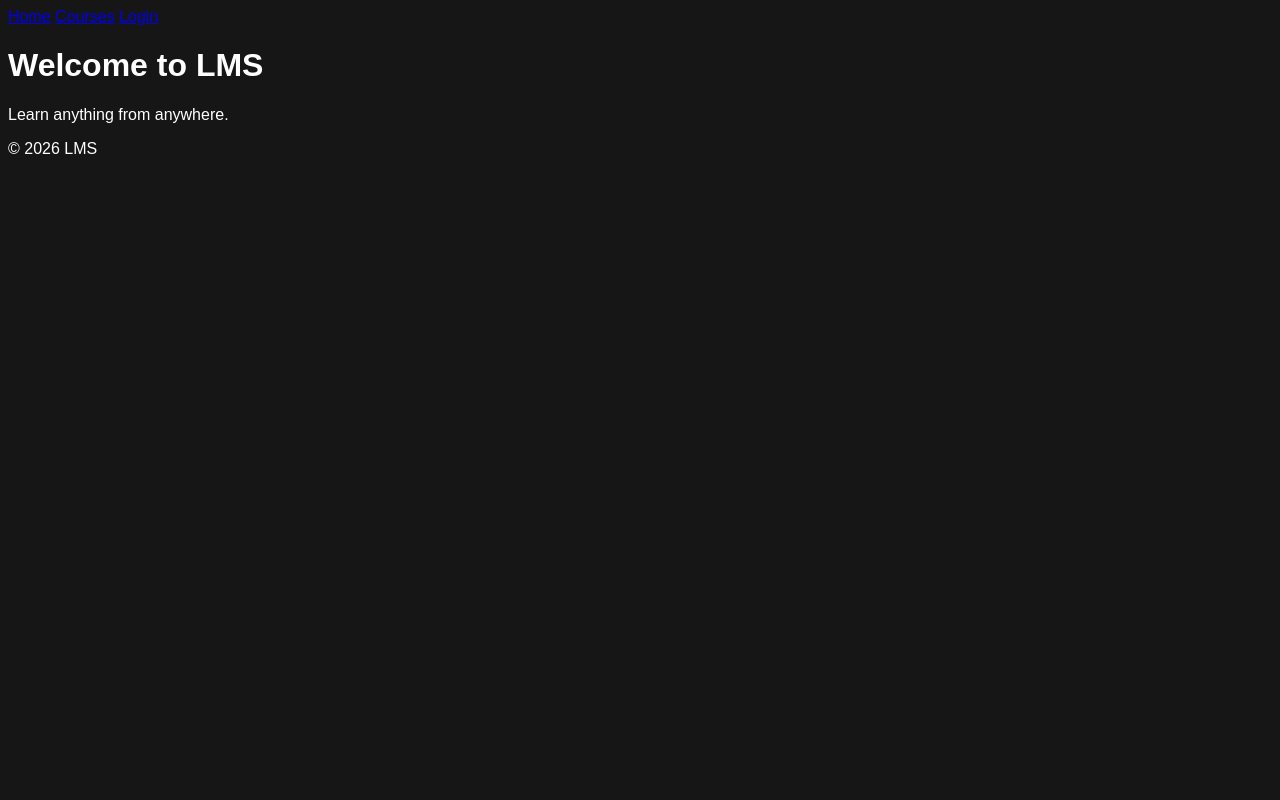
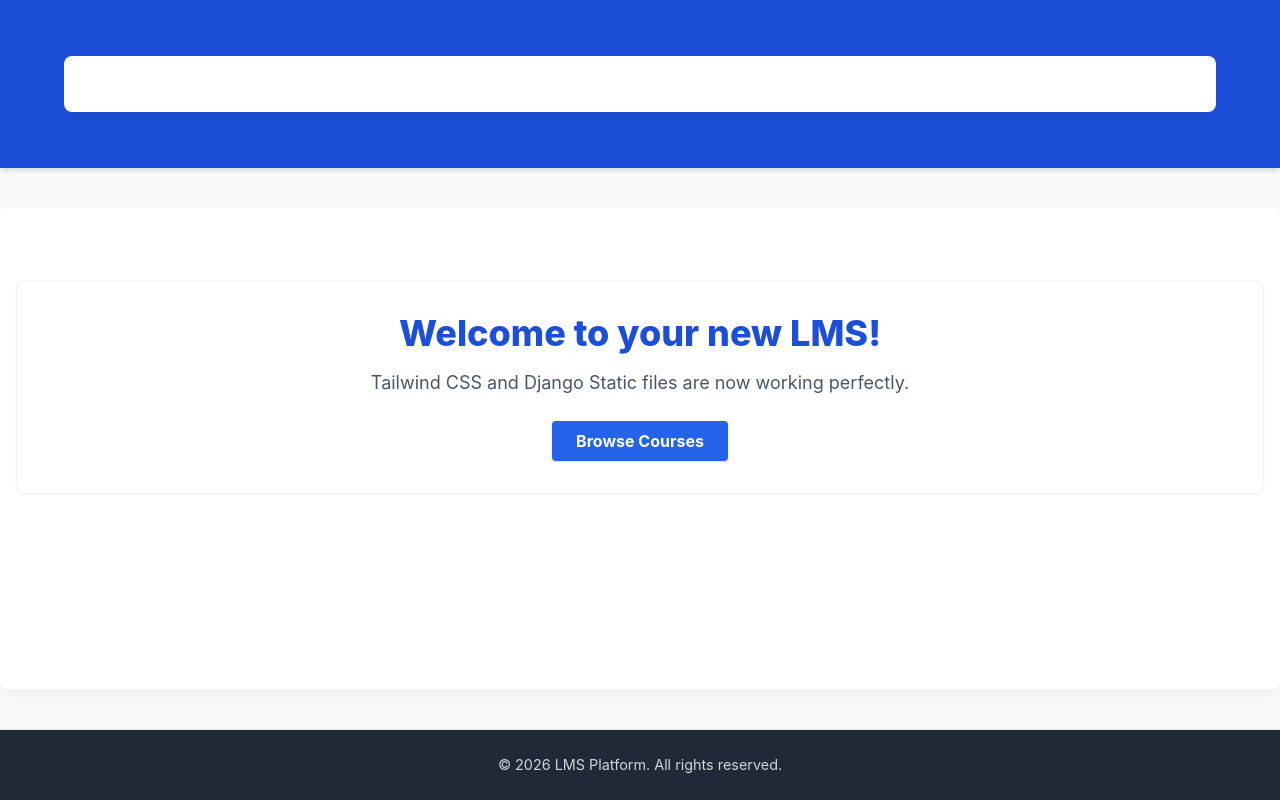
Before and after one commit to HimanshuKumarShahi/Django_Python, a Django app: page / in a window 1280 px wide. Run offline with Django 5.2, Linux system fonts and the light colour scheme; some libraries are stand-ins or nearby versions.

Commit message:
Enhance UI: update base layout, improve home page design, and configure static files

```diff
--- a/LmsDjango/LmsDjango/settings.py
+++ b/LmsDjango/LmsDjango/settings.py
@@ -122,5 +122,7 @@
 
 DEFAULT_AUTO_FIELD = 'django.db.models.BigAutoField'
 
-STATIC_URL = '/static/' # below this add the following line
-STATICFILES_DIRS = [os.path.join(BASE_DIR, 'static')]
+STATIC_URL = '/static/'
+STATICFILES_DIRS = [BASE_DIR / 'static']
+
+DEFAULT_AUTO_FIELD = 'django.db.models.BigAutoField'
--- a/LmsDjango/static/css/style.css
+++ b/LmsDjango/static/css/style.css
@@ -1,5 +1,62 @@
+/* --- Global Reset & Typography --- */
+* {
+    margin: 0;
+    padding: 0;
+    box-sizing: border-box;
+}
+
 body {
-  background-color: #161616;
-  font-family: Arial, sans-serif;
-  color: #fff;
+    font-family: 'Inter', 'Segoe UI', Roboto, Helvetica, Arial, sans-serif;
+    background-color: #f3f4f6; /* Soft light gray background */
+    color: #1f2937; /* Dark gray text for readability */
+    line-height: 1.6;
+    display: flex;
+    flex-direction: column;
+    min-height: 100vh; /* Ensures the page takes up the full viewport height */
 }
+
+/* --- Navigation Bar --- */
+nav {
+    background-color: #1e3a8a; /* Deep professional blue */
+    padding: 1rem 5%;
+    display: flex;
+    align-items: center;
+    gap: 2rem;
+    box-shadow: 0 4px 6px -1px rgba(0, 0, 0, 0.1);
+}
+
+nav a {
+    color: #ffffff;
+    text-decoration: none;
+    font-weight: 500;
+    font-size: 1.05rem;
+    transition: color 0.2s ease, transform 0.2s ease;
+}
+
+nav a:hover {
+    color: #60a5fa; /* Lighter blue on hover */
+    transform: translateY(-1px);
+}
+
+/* --- Main Content Container --- */
+.container {
+    flex: 1; /* Allows the container to grow and push the footer down */
+    width: 100%;
+    max-width: 1100px;
+    margin: 2.5rem auto;
+    padding: 2rem;
+    background-color: #ffffff;
+    border-radius: 8px;
+    box-shadow: 0 10px 15px -3px rgba(0, 0, 0, 0.05);
+}
+
+/* --- Footer --- */
+footer {
+    background-color: #ffffff;
+    text-align: center;
+    padding: 1.5rem;
+    color: #6b7280;
+    font-size: 0.9rem;
+    border-top: 1px solid #e5e7eb;
+    margin-top: auto; /* Forces footer to the bottom */
+}
--- a/LmsDjango/templates/base.html
+++ b/LmsDjango/templates/base.html
@@ -1,27 +1,35 @@
 {% load static %}
 <!DOCTYPE html>
-<html>
+<html lang="en">
 <head>
-    <title>{% block title %}LMS{% endblock %}</title>
+    <meta charset="UTF-8">
+    <meta name="viewport" content="width=device-width, initial-scale=1.0">
+    <title>{% block title %}My LMS{% endblock %}</title>
+
+    <script src="https://cdn.tailwindcss.com"></script>
+
     <link href="{% static 'css/style.css' %}" rel="stylesheet">
 </head>
+<body class="bg-gray-50 text-gray-900 flex flex-col min-h-screen">
 
-<body>
+    <nav class="bg-blue-700 text-white shadow-md">
+        <div class="container mx-auto px-4 py-3 flex justify-between items-center">
+            <a href="{% url 'home' %}" class="text-2xl font-bold tracking-tight">LMS Platform</a>
+            <div class="space-x-4">
+                <a href="{% url 'home' %}" class="hover:text-blue-200 transition">Home</a>
+                <a href="{% url 'about' %}" class="hover:text-blue-200 transition">About</a>
+                </div>
+        </div>
+    </nav>
 
-<nav>
-    <a href="/">Home</a>
-    <a href="/courses/">Courses</a>
-    <a href="/login/">Login</a>
-</nav>
+    <main class="container mx-auto px-4 py-8 flex-grow">
+        {% block content %}
+        {% endblock %}
+    </main>
 
-<div class="container">
-{% block content %}
-{% endblock %}
-</div>
-
-<footer>
-<p>© 2026 LMS</p>
-</footer>
+    <footer class="bg-gray-800 text-gray-300 text-center py-6 mt-auto">
+        <p>&copy; 2026 LMS Platform. All rights reserved.</p>
+    </footer>
 
 </body>
 </html>
--- a/LmsDjango/templates/home.html
+++ b/LmsDjango/templates/home.html
@@ -1,8 +1,14 @@
 {% extends "base.html" %}
 
-{% block title %}Home{% endblock %}
+{% block title %}Home | LMS Platform{% endblock %}
 
 {% block content %}
-<h1>Welcome to LMS</h1>
-<p>Learn anything from anywhere.</p>
+    <div class="bg-white rounded-lg shadow-sm p-8 text-center mt-10 border border-gray-100">
+        <h1 class="text-4xl font-extrabold text-blue-700 mb-4">Welcome to your new LMS!</h1>
+        <p class="text-lg text-gray-600 mb-6">Tailwind CSS and Django Static files are now working perfectly.</p>
+
+        <button class="bg-blue-600 hover:bg-blue-700 text-white font-bold py-2 px-6 rounded shadow transition">
+            Browse Courses
+        </button>
+    </div>
 {% endblock %}
```
